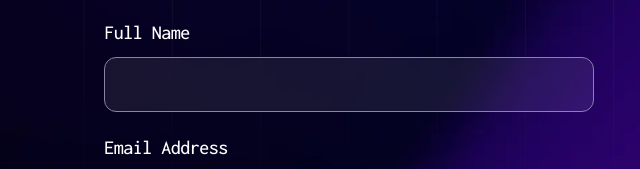
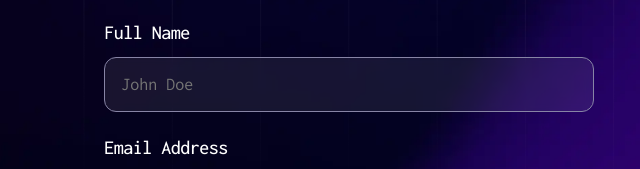
Before and after one commit to danivaldivia/conference-ticket-generator, a plain HTML site: page index.html in a window 1280 px wide. Shown: the part 580-749 px from the top of the page, 291-931 px from the left. Drawn offline with Linux system fonts and the light colour scheme.

Commit message:
feat: add placeholder

```diff
--- a/index.html
+++ b/index.html
@@ -91,10 +91,11 @@
                 type="text"
                 name="full-name"
                 id="full-name"
-                required
                 class="form-field__input"
                 aria-required="true"
+                placeholder="John Doe"
                 autocomplete="name"
+                required
               />
             </div>
             <div class="form-field">
```
